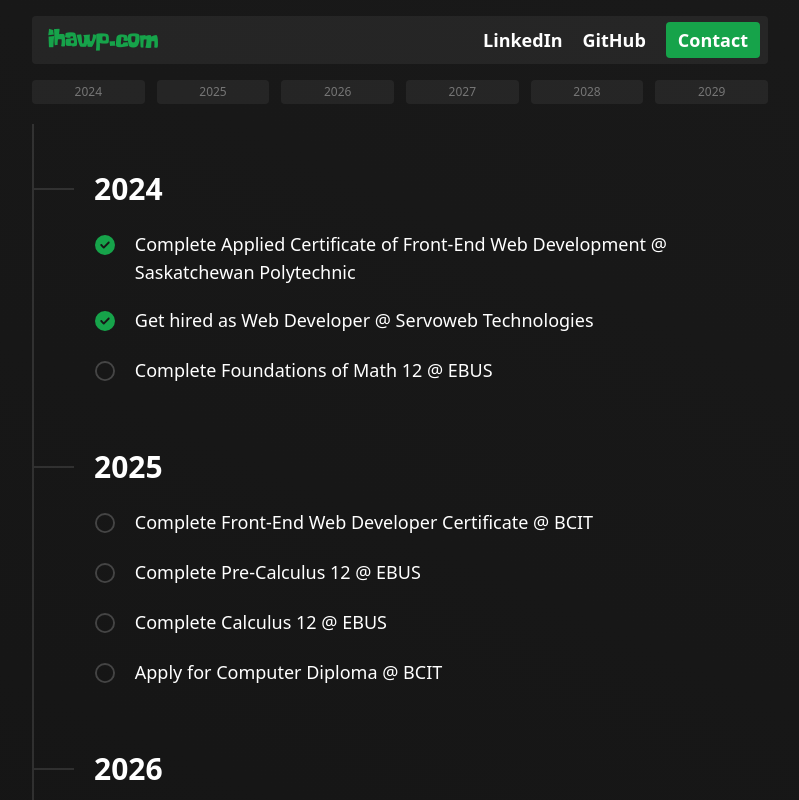
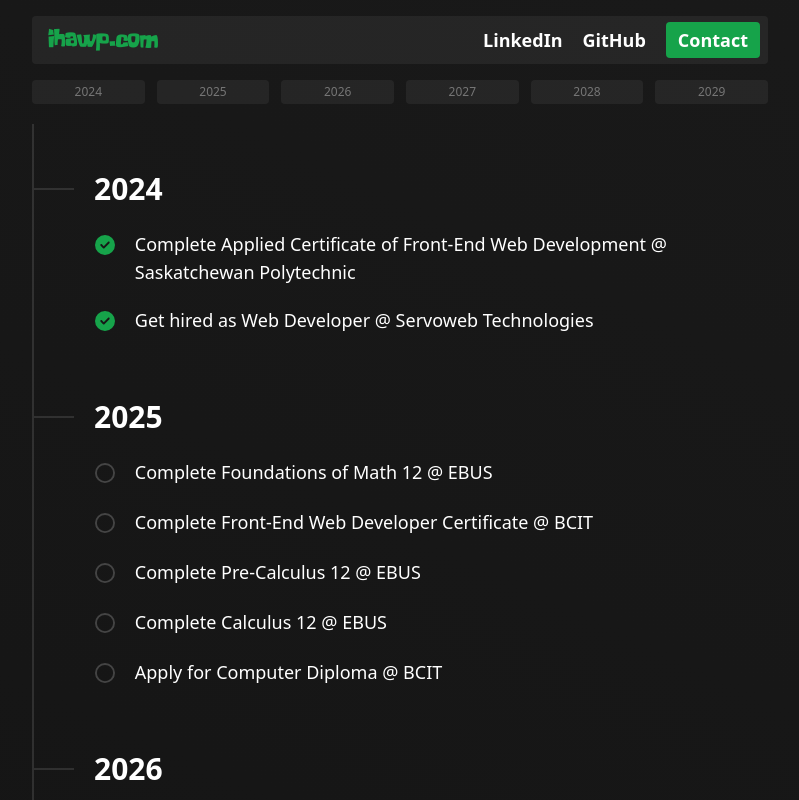
Before and after one commit to ihawp/portfolio, a React (Vite) app: page /roadmap in a window 1280 px wide. Shown: the whole page, without its empty margins (240-1039 px from the left). Built offline with nearby package versions, Linux system fonts and the light colour scheme.

Commit message:
moved goal

```diff
--- a/src/page/Roadmap.tsx
+++ b/src/page/Roadmap.tsx
@@ -27,15 +27,15 @@ export default function Roadmap() {
                                          className={"h-[30px] w-[20px] sm:mr-5 mr-3 text-green-600"}/>
                         <p>Get hired as Web Developer @ Servoweb Technologies</p>
                     </li>
-                    <li className={"flex items-start"}>
-                        <FontAwesomeIcon icon={faCircle} className={"h-[30px] w-[20px] sm:mr-5 mr-3 opacity-20"}/>
-                        <p>Complete Foundations of Math 12 @ EBUS</p>
-                    </li>
                 </ul>
             </li>
             <li id="2025">
                 <h2 className="text-3xl font-bold pl-5 mt-6 mb-10 border-solid border-[#999] border-opacity-20 sm:border-l-[2.5rem] border-l-[1.3rem] h-[2px] flex items-center">2025</h2>
                 <ul className={"list-none sm:pl-[3.8rem] pl-[2.5rem] flex flex-col gap-5"}>
+                    <li className={"flex items-start"}>
+                        <FontAwesomeIcon icon={faCircle} className={"h-[30px] w-[20px] sm:mr-5 mr-3 opacity-20"}/>
+                        <p>Complete Foundations of Math 12 @ EBUS</p>
+                    </li>
                     <li className={"flex items-start"}>
                         <FontAwesomeIcon icon={faCircle} className={"h-[30px] w-[20px] sm:mr-5 mr-3 opacity-20"}/>
                         <p>Complete Front-End Web Developer Certificate @ BCIT</p>
```
Also changed, not shown: 1 other file (tests, documents, lock files or other folders).
